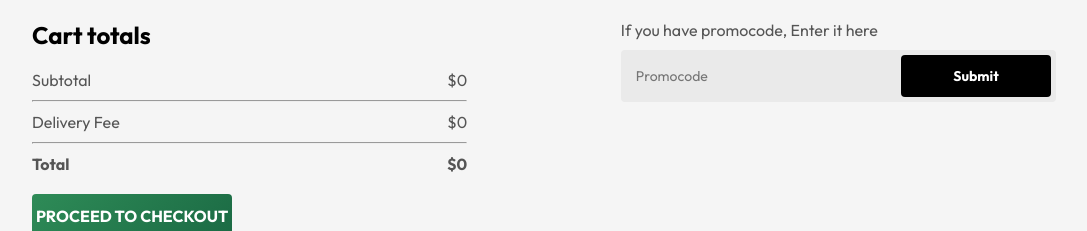
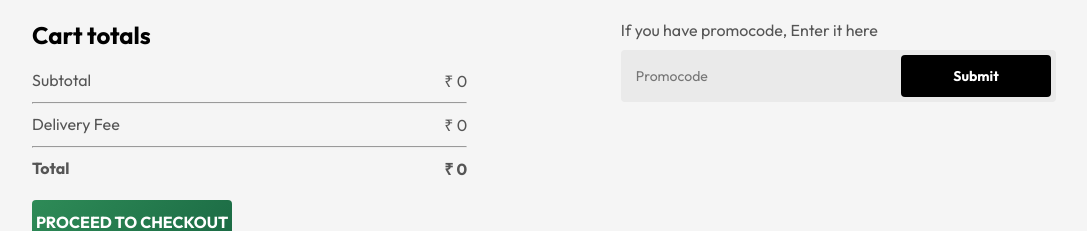
Before and after one commit to Abhishek200-1/Food-Delivery-Website, a React (Vite) app in the folder Frontend/: page /cart in a window 1280 px wide. Shown: the part 232-463 px from the top of the page, without its empty margins (96-1183 px from the left). Built offline with nearby package versions, Linux system fonts and the light colour scheme; no server answers.

Commit message:
cart updated

```diff
--- a/Frontend/src/pages/Cart/Cart.jsx
+++ b/Frontend/src/pages/Cart/Cart.jsx
@@ -29,9 +29,9 @@ const Cart = () => {
                 <div className='cart-items-title cart-items-item' key={item._id}>
                   <img src={url+"/images/"+item.image} alt="" />
                   <p>{item.name}</p>
-                  <p>${item.price}</p>
+                  <p>&#8377; {item.price}</p>
                   <p>{cartItems[item._id]}</p>
-                  <p>${item.price*cartItems[item._id]}</p>
+                  <p>&#8377; {item.price*cartItems[item._id]}</p>
                   <p onClick={()=> removeFromCart(item._id)} className='cross'>x</p>
                 </div>
                 <hr />
@@ -46,17 +46,17 @@ const Cart = () => {
           <div>
             <div className="cart-total-details">
               <p>Subtotal</p>
-              <p>${getTotalCartAmount()}</p>
+              <p>&#8377; {getTotalCartAmount()}</p>
             </div>
             <hr />
             <div className="cart-total-details">
               <p>Delivery Fee</p>
-              <p>${getTotalCartAmount()===0?0:15}</p>
+              <p>&#8377; {getTotalCartAmount()===0?0:15}</p>
             </div>
             <hr />
             <div className="cart-total-details">
               <b>Total</b>
-              <b>${getTotalCartAmount()===0?0:getTotalCartAmount() + 2}</b>
+              <b>&#8377; {getTotalCartAmount()===0?0:getTotalCartAmount() + 2}</b>
             </div>
           </div>
           <button onClick={() => navigate("/order")}>PROCEED TO CHECKOUT</button>
```
